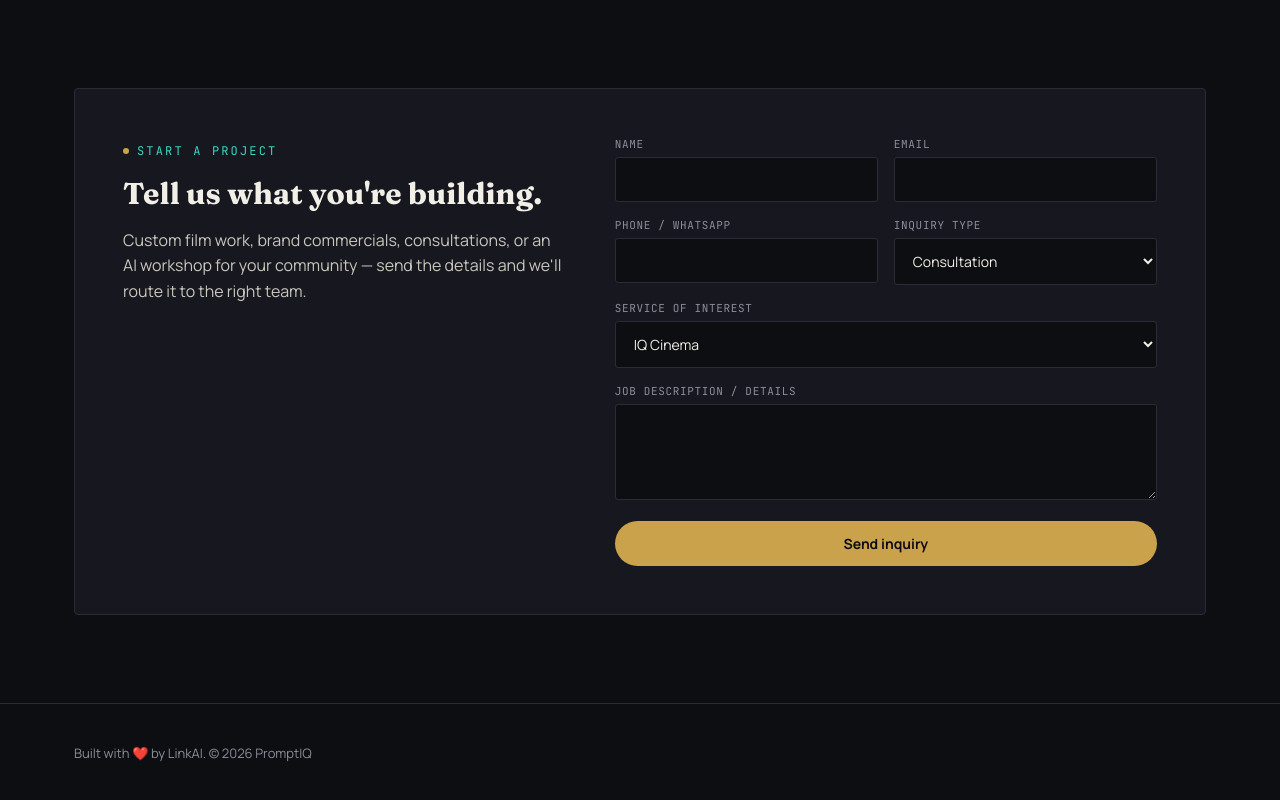
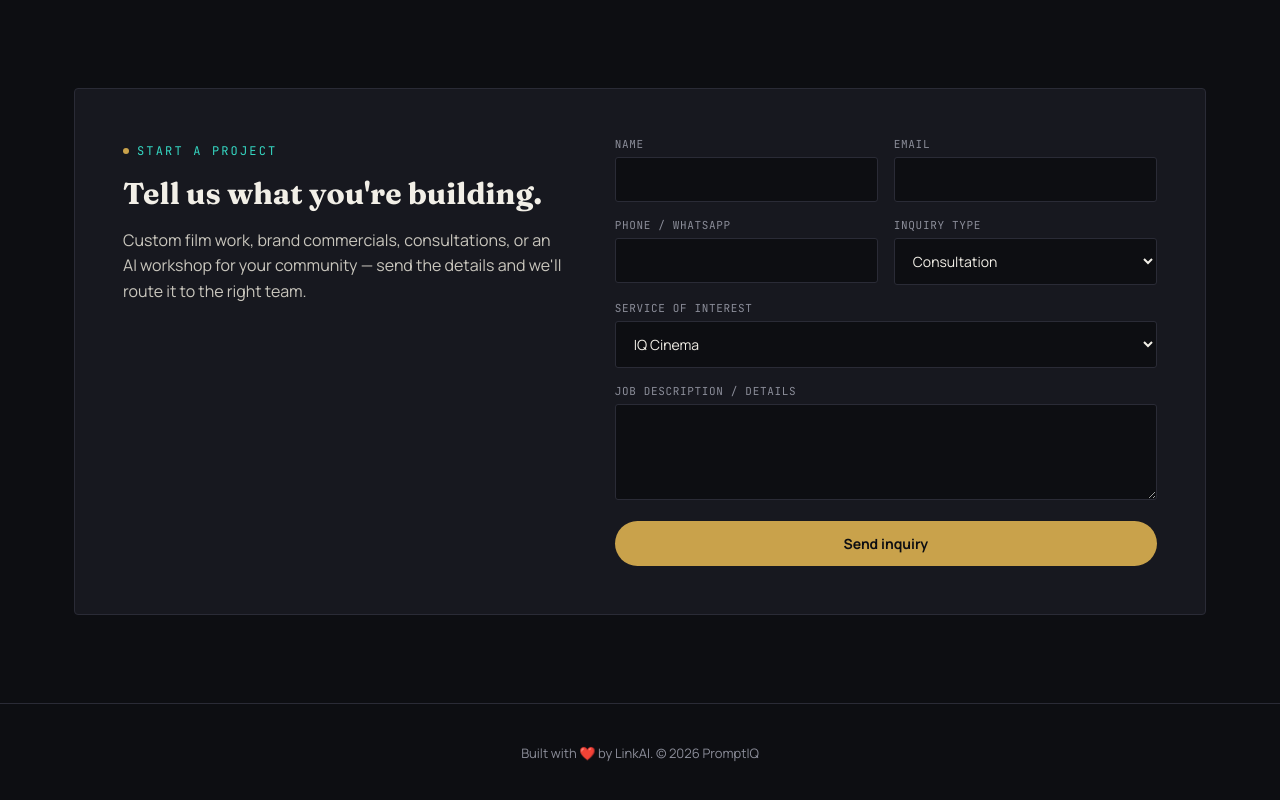
Before and after one commit to meckurypro/PromptIQ-, a React (Vite) app: page / in a window 1280 px wide. Shown: the part 3414-4214 px from the top of the page. Built offline with nearby package versions, Linux system fonts and the light colour scheme; no server answers.

Commit message:
Add footer styles for simple layout

```diff
--- a/src/index.css
+++ b/src/index.css
@@ -534,6 +534,7 @@ footer {
   flex-wrap: wrap;
   gap: 16px;
 }
+.footer-inner--simple { justify-content: center; text-align: center; }
 .footer-brand { display: flex; align-items: center; gap: 10px; color: var(--muted); font-size: 13px; }
 .footer-brand img { height: 20px; }
 .footer-links { display: flex; gap: 20px; font-size: 13px; color: var(--muted); }
```
